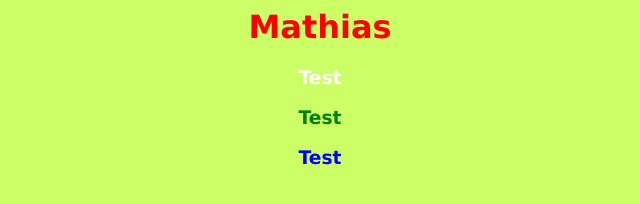
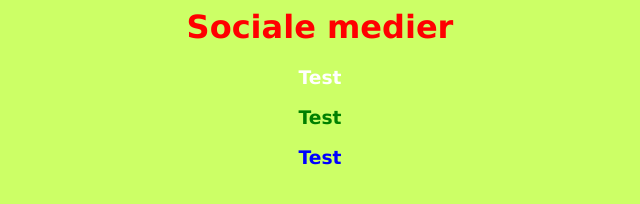
Before and after one commit to MathiiBoii/MathiiBoii.github.io, a plain HTML site: page index.html in a window 1280 px wide. Shown: the whole page, without its empty margins (320-960 px from the left). Drawn offline with Linux system fonts and the light colour scheme.

Commit message:
Update index.html

```diff
--- a/index.html
+++ b/index.html
@@ -1,6 +1,6 @@
 <html>
   <head>
-    <title>Løverne!</title>
+    <title>Sociale medier!</title>
     <link rel="apple-touch-icon" sizes="57x57" href="favicons/apple-icon-57x57.png">
 <link rel="apple-touch-icon" sizes="60x60" href="favicons/apple-icon-60x60.png">
 <link rel="apple-touch-icon" sizes="72x72" href="favicons/apple-icon-72x72.png">
@@ -30,7 +30,7 @@ body {
 </head>
 <body>
 
-  <center><h1><font face="verdana" color="red">Mathias</h1></font></p>
+  <center><h1><font face="verdana" color="red">Sociale medier</h1></font></p>
   <center/>
    <h3><font face="verdana" color="White">Test</h3></font></p>
    <h3><font face="verdana" color="Green">Test</h3></font></p>
```
